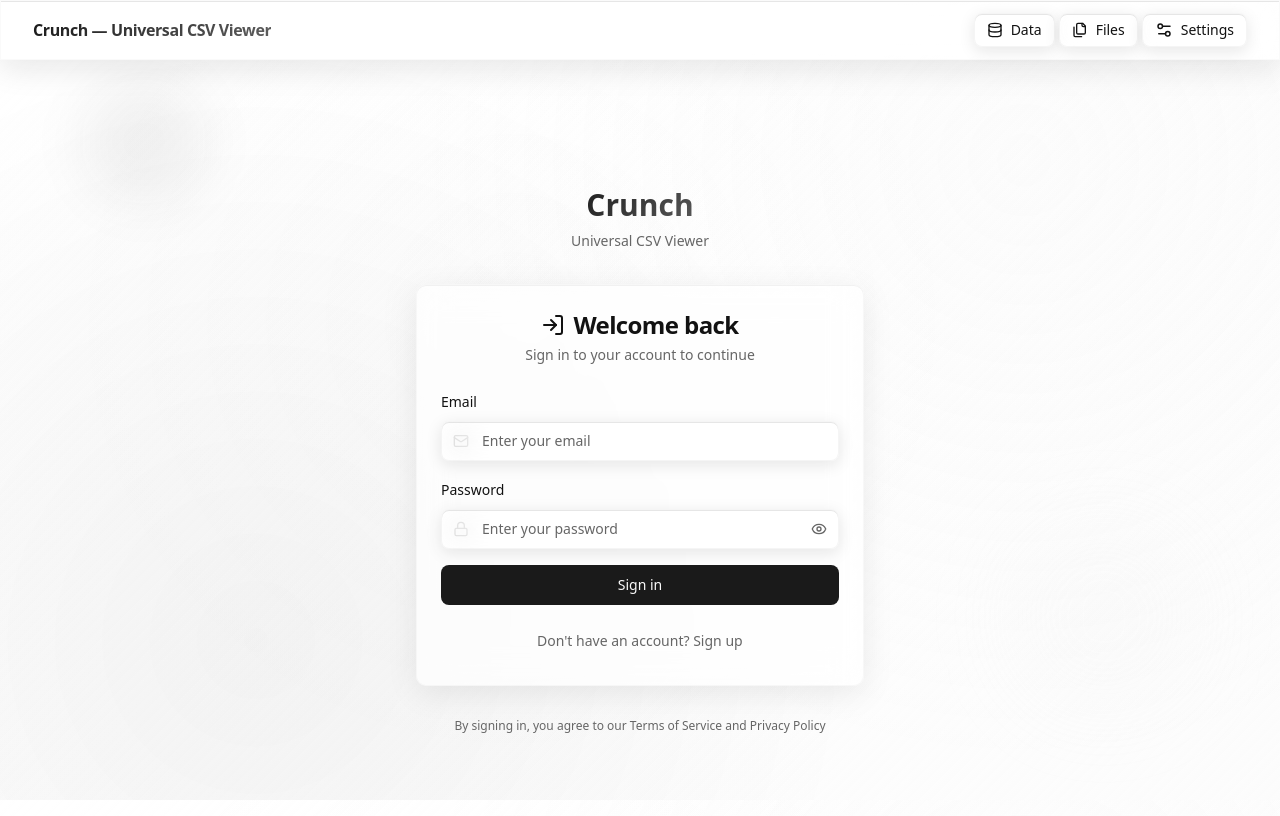
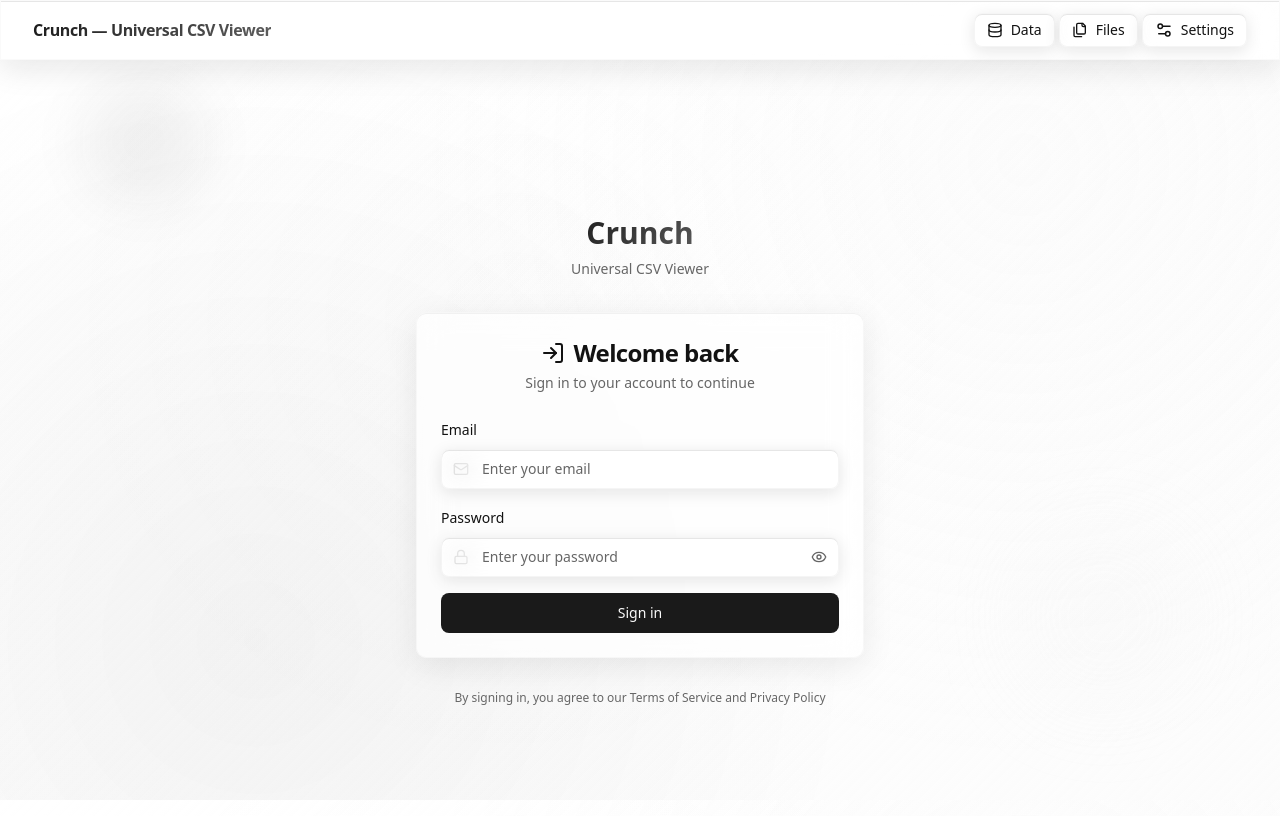
Before and after one commit to KripKrop/parquet-pulse, a React (Vite) app: page /login in a window 1280 px wide. Shown: the top 816 px of the page. Built offline with nearby package versions, Linux system fonts and the light colour scheme.

Commit message:
Fix: Disable signup option
Disable the signup option on the login page to enforce a predefined user base.

```diff
--- a/src/pages/Login.tsx
+++ b/src/pages/Login.tsx
@@ -1,7 +1,7 @@
 import { useState } from "react";
 import { Link } from "react-router-dom";
 import { motion } from "framer-motion";
-import { Eye, EyeOff, Lock, Mail, LogIn, UserPlus } from "lucide-react";
+import { Eye, EyeOff, Lock, Mail, LogIn } from "lucide-react";
 import { Button } from "@/components/ui/button";
 import { Input } from "@/components/ui/input";
 import { Label } from "@/components/ui/label";
@@ -12,32 +12,16 @@ import { useAuth } from "@/contexts/AuthContext";
 const Login = () => {
   const [showPassword, setShowPassword] = useState(false);
   const [isLoading, setIsLoading] = useState(false);
-  const [isSignUp, setIsSignUp] = useState(false);
   const [email, setEmail] = useState("");
   const [password, setPassword] = useState("");
   const { toast } = useToast();
-  const { login, signup } = useAuth();
+  const { login } = useAuth();
 
   const handleSubmit = async (e: React.FormEvent) => {
     e.preventDefault();
     setIsLoading(true);
 
     try {
-      if (isSignUp) {
-        const { error } = await signup(email, password);
-        if (error) {
-          toast({
-            title: "Sign up failed",
-            description: error,
-            variant: "destructive",
-          });
-        } else {
-          toast({
-            title: "Check your email",
-            description: "We've sent you a confirmation link.",
-          });
-        }
-      } else {
       const { error } = await login(email, password);
       if (error) {
         toast({
@@ -50,7 +34,6 @@ const Login = () => {
           title: "Welcome back!",
           description: "You have successfully logged in.",
         });
-        }
       }
     } finally {
       setIsLoading(false);
@@ -133,23 +116,11 @@ const Login = () => {
           <Card className="glass-card border-0 shadow-2xl">
             <CardHeader className="space-y-1 pb-6">
               <CardTitle className="text-2xl text-center flex items-center justify-center gap-2">
-                {isSignUp ? (
-                  <>
-                    <UserPlus className="w-6 h-6" />
-                    Create account
-                  </>
-                ) : (
-                  <>
                 <LogIn className="w-6 h-6" />
                 Welcome back
-                  </>
-                )}
               </CardTitle>
               <CardDescription className="text-center text-muted-foreground">
-                {isSignUp
-                  ? "Create your account to get started"
-                  : "Sign in to your account to continue"
-                }
+                Sign in to your account to continue
               </CardDescription>
             </CardHeader>
 
@@ -224,32 +195,14 @@ const Login = () => {
                     {isLoading ? (
                       <div className="flex items-center gap-2">
                         <div className="w-4 h-4 border-2 border-primary-foreground/30 border-t-primary-foreground rounded-full animate-spin" />
-                        {isSignUp ? "Creating account..." : "Signing in..."}
+                        Signing in...
                       </div>
                     ) : (
-                      isSignUp ? "Create account" : "Sign in"
+                      "Sign in"
                     )}
                   </Button>
                 </motion.div>
 
-                <motion.div
-                  className="text-center"
-                  initial={{ opacity: 0, y: 10 }}
-                  animate={{ opacity: 1, y: 0 }}
-                  transition={{ duration: 0.3, delay: 0.6 }}
-                >
-                  <Button
-                    type="button"
-                    variant="ghost"
-                    onClick={() => setIsSignUp(!isSignUp)}
-                    className="text-sm text-muted-foreground hover:text-foreground"
-                  >
-                    {isSignUp
-                      ? "Already have an account? Sign in"
-                      : "Don't have an account? Sign up"
-                    }
-                  </Button>
-                </motion.div>
               </form>
 
             </CardContent>
```
Lines whose indentation alone changed are shown as unchanged.
